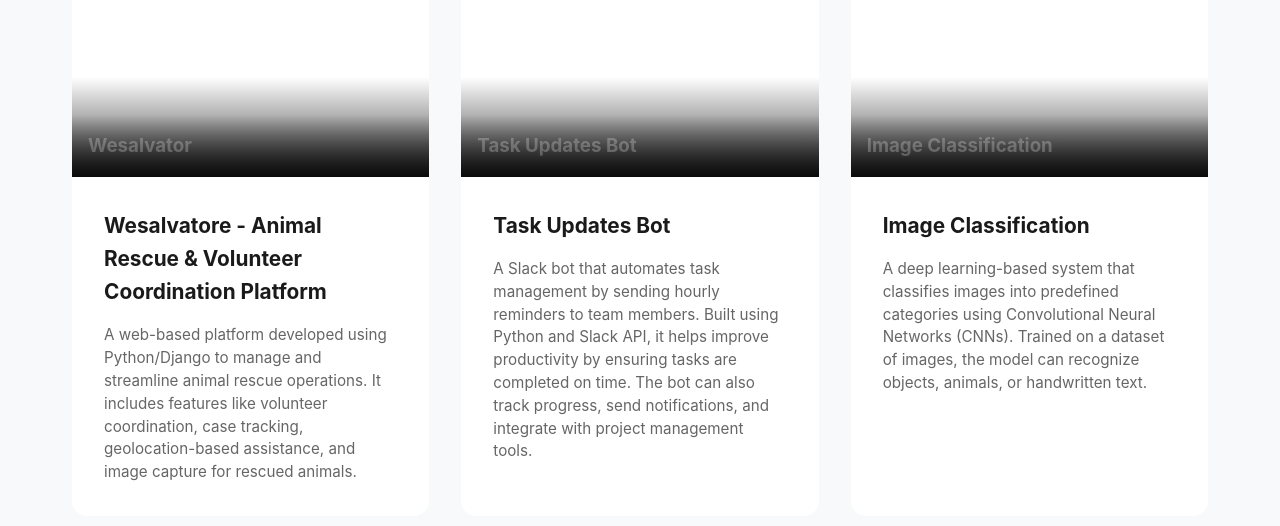
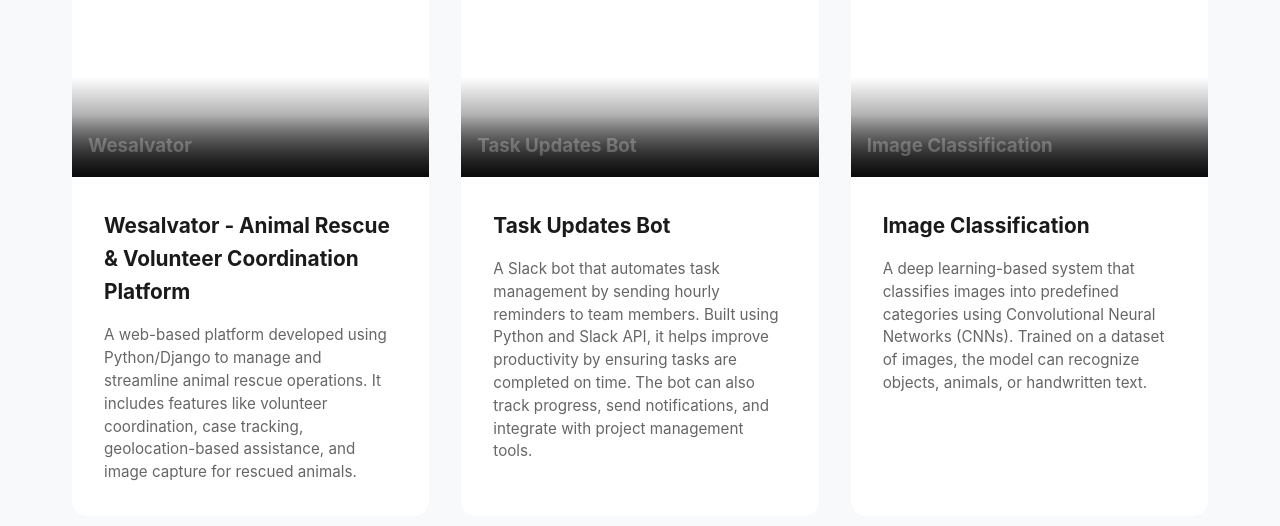
Before and after one commit to mohdasad05/my-portfolio, a plain HTML site: page index.html in a window 1280 px wide. Shown: the part 3513-4039 px from the top of the page. Drawn offline with Linux system fonts and the light colour scheme; a web font is replaced by a local one.

Commit message:
Updated Portfolio

```diff
--- a/index.html
+++ b/index.html
@@ -203,7 +203,7 @@
                         <h3>Wesalvator</h3>
                     </div>
                     <div class="project-info">
-                        <h4>Wesalvatore - Animal Rescue & Volunteer Coordination Platform</h4>
+                        <h4>Wesalvator - Animal Rescue & Volunteer Coordination Platform</h4>
                         <p>A web-based platform developed using Python/Django to manage and streamline animal rescue operations. It includes features like volunteer coordination, case tracking, geolocation-based assistance, and image capture for rescued animals.</p>
                     </div>
                 </div>
```
